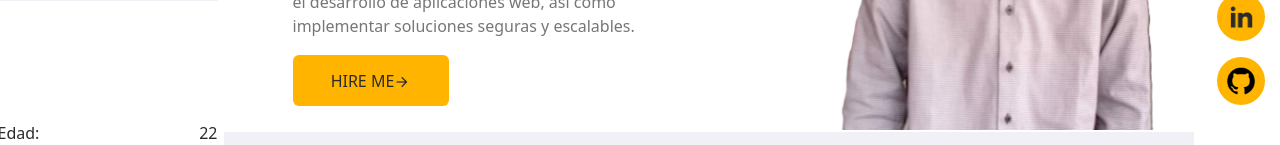
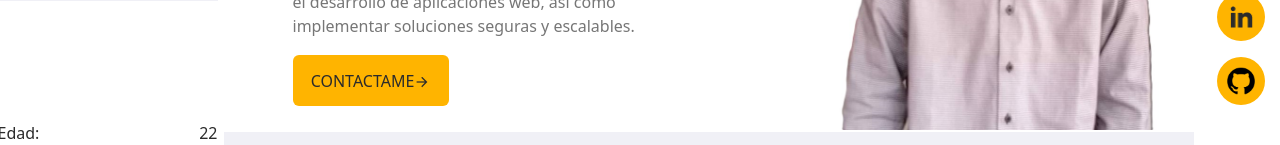
Before and after one commit to 20242-Ingenieria-Web-Udea-MJ/Sebastian-Castellanos-Mejia-Portafolio, a Next.js app: page / in a window 1280 px wide. Shown: the part 375-520 px from the top of the page. Built offline with nearby package versions, Linux system fonts and the light colour scheme.

Commit message:
Actualizacion Fotos

```diff
--- a/src/components/atoms/buttoms/index.tsx
+++ b/src/components/atoms/buttoms/index.tsx
@@ -4,7 +4,7 @@ const ButtonPrincipal = () => {
   return (
     <button className=' bg-primary w-[156px] h-[51px] rounded-md top-[390px] left-[69px] absolute '>
     <span className='font-inter text-secondary text-[16px] font-medium top-[16px] left-[32px]'>
-      HIRE ME
+      CONTACTAME
       <img src="/Frame.png" alt="icon" className="inline-block w-4 h-4 top-[17px] left-[106px]" />
     </span>
   </button>
--- a/src/components/molecules/Inicio.tsx
+++ b/src/components/molecules/Inicio.tsx
@@ -13,7 +13,6 @@ const Inicio = () => {
         <TextPrincipal text={'Soy un estudiante de Ingeniería de Sistemas de la Universidad de Antioquia con un fuerte interés en la ciberseguridad y el desarrollo Full Stack. Me apasiona aprender nuevas tecnologías y metodologías ágiles para el desarrollo de aplicaciones web, así como implementar soluciones seguras y escalables.'} />
         <ButtonPrincipal/>
       </div>
-      {/* Agrega la imagen aquí */}
       <div>
         <img src='/images/Foto.jpeg' alt='Sebastián Castellanos' className='w-[390px] h-auto' />
       </div>
```
